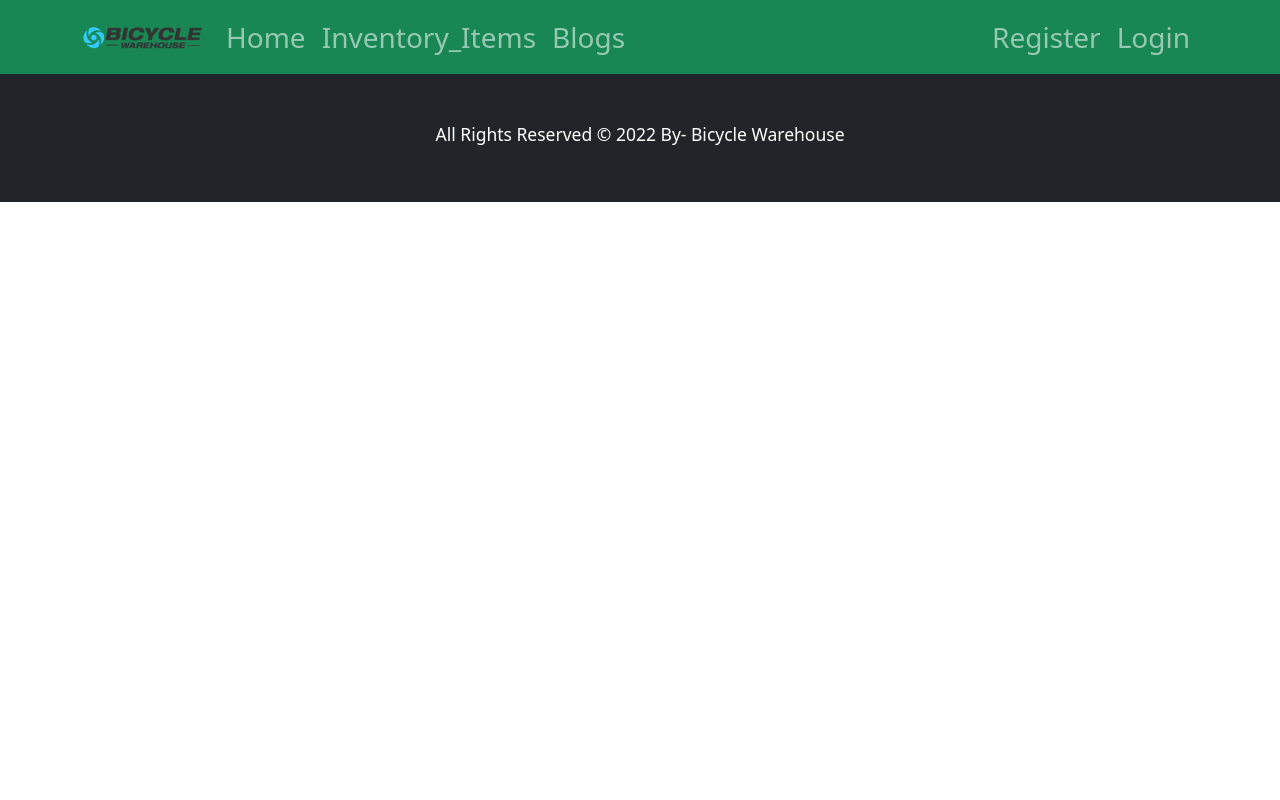
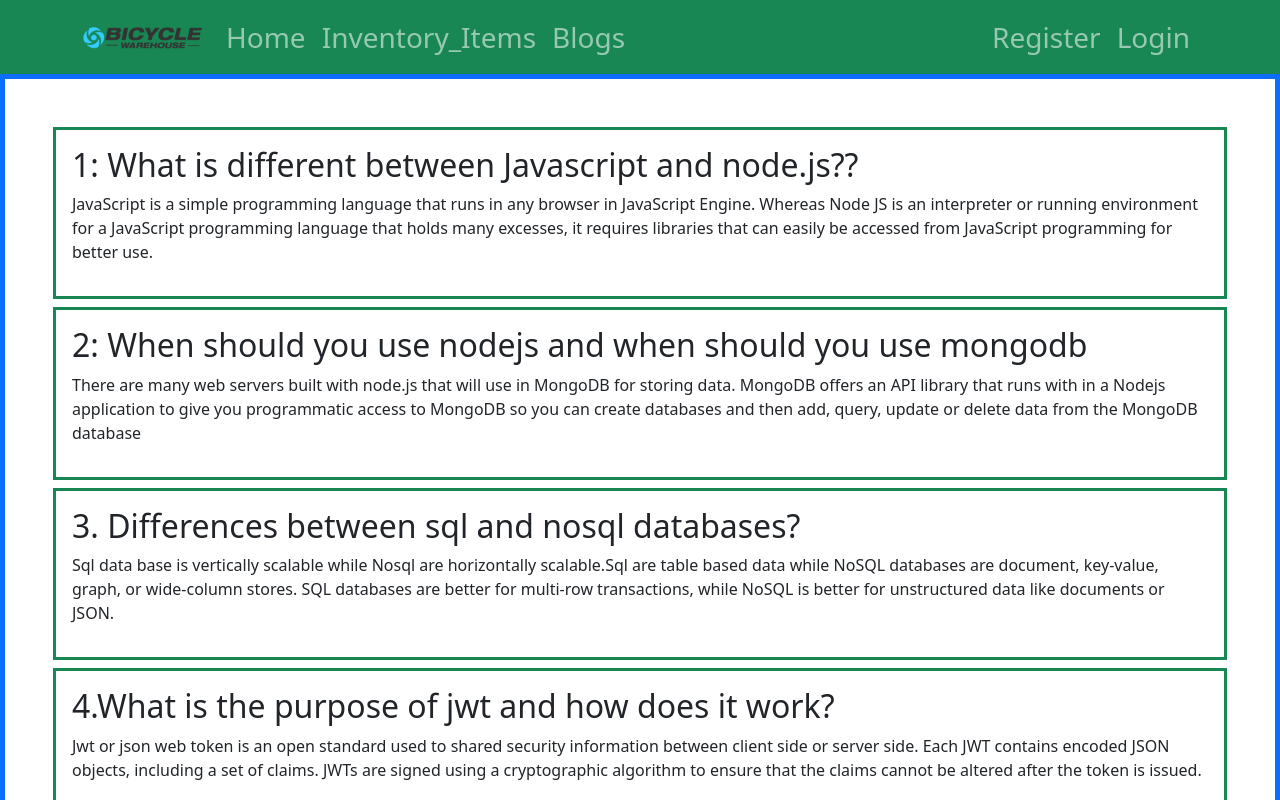
Before and after one commit to mdsabbirkhan1371/assignment-11-waarehouse-mangement-client-side, a React (Create React App) app: page /blogs in a window 1280 px wide. Shown: the top 800 px of the page. Built offline with nearby package versions, Linux system fonts and the light colour scheme; no server answers.

Commit message:
how many items i used i added

```diff
--- a/src/Pages/Blogs/Blogs.js
+++ b/src/Pages/Blogs/Blogs.js
@@ -2,9 +2,27 @@ import React from 'react';
 
 const Blogs = () => {
     return (
-        <div>
+        <div className='p-5 border border-5 border-primary'>
+            <div className='border p-3 mb-2 border-3 border-success'>
+                <h2>1: What is  different between Javascript and node.js??</h2>
+                <p>JavaScript is a simple programming language that runs in any browser in JavaScript Engine. Whereas Node JS is an interpreter or running environment for a JavaScript programming language that holds many excesses, it requires libraries that can easily be accessed from JavaScript programming for better use.</p>
+            </div>
+            <div className='border p-3 mb-2 border-3 border-success'>
+                <h2>2: When should you use nodejs and when should you use mongodb</h2>
+                <p>There are many web servers built with node.js that will use in MongoDB for storing data. MongoDB offers an API library that runs with in a Nodejs application to give you programmatic access to MongoDB so you can create databases and then add, query, update or delete data from the MongoDB database</p>
+            </div>
+            <div className='border p-3 mb-2 border-3 border-success'>
+                <h2>3. Differences between sql and nosql databases?</h2>
+                <p>Sql data base is vertically scalable while Nosql are horizontally scalable.Sql are table based data while NoSQL databases are document, key-value, graph, or wide-column stores. SQL databases are better for multi-row transactions, while NoSQL is better for unstructured data like documents or JSON. </p>
+            </div>
+            <div className='border p-3 mb-2 border-3 border-success'>
+                <h2>4.What is the purpose of jwt and how does it work?</h2>
+                <p>Jwt or json web token is an open standard used to shared security information between   client side or server side. Each JWT contains encoded JSON objects, including a set of claims. JWTs are signed using a cryptographic algorithm to ensure that the claims cannot be altered after the token is issued.</p>
+            </div>
 
         </div>
+
+
     );
 };
 
```
Also changed, not shown: 1 other file (tests, documents, lock files or other folders).
